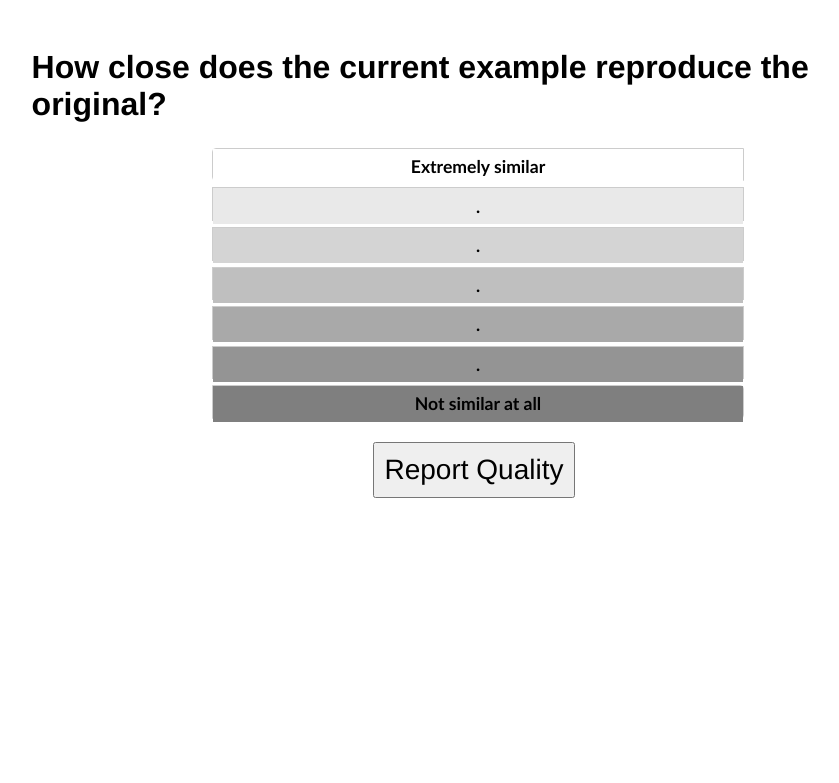
After one commit to andrewhead/hri-project, a Django app: page /rate in a window 1280 px wide. The commit adds this page. Shown: the top 783 px of the page, without its empty margins (166-1005 px from the left). Run offline with Django 3.2, Linux system fonts and the light colour scheme.

Commit message:
Prototypes: #5, added page for rating the quality of the current job

```diff
--- a/proto/p5/fabexample/fabexample/static/fabexample/css/main.css
+++ b/proto/p5/fabexample/fabexample/static/fabexample/css/main.css
@@ -31,12 +31,29 @@ p, h1, h2, h3, h4, h5, h6, label, input {
   width: 80%;
 }
 
-#wait_done_cont {
+#wait_done_cont, #report_quality_cont {
+  margin-top: 20px;
   text-align: center;
 }
 
-#wait_done_button {
+#wait_done_button, #report_quality_button {
   font-size: 28px;
   -moz-appearance: none;
   padding: 10px;
 }
+
+#quality_buttons {
+  width: 60%;
+  margin: 0 auto;
+}
+
+#quality_buttons label.ui-state-active span {
+  border: 2px dotted #0066aa;
+}
+
+#quality_buttons label {
+  width: 100%;
+  height: 3.5ex;
+  margin: 3px;
+  color: black;
+}
--- /dev/null
+++ b/proto/p5/fabexample/fabexample/templates/fabexample/rate.html
@@ -0,0 +1,43 @@
+{% load staticfiles %}
+<html>
+    <head>
+    <meta charset='utf-8' />
+    <title>Rate</title>
+    <link rel='stylesheet' href="{% static "fabexample/css/jquery-ui.css" %}" />
+    <link rel='stylesheet' href="{% static "fabexample/css/main.css" %}" />
+    <script src="{% static "fabexample/js/jquery.min.js" %}"></script>
+    <script src="{% static "fabexample/js/js.cookie.js" %}"></script>
+    <script src="{% static "fabexample/js/jquery-ui.js" %}"></script>
+    <script>
+        $(function() {
+            $('#quality_buttons').buttonset();
+            var labelCount = $('#quality_buttons label').length;
+            $('#quality_buttons label span').each(function(i, v) {
+                $(this).css('background-color', function(i) {
+                    var newBrightness = Math.floor(255 - (128 * (i / (labelCount - 1))));
+                    return 'rgb(' + [newBrightness, newBrightness, newBrightness].join(',') + ')';
+                } (i));
+            });
+        });
+    </script>
+    </head>
+    <body>
+        <div id='main_cont'>
+            <h1>How close does the current example reproduce the original?</h1>
+            <form method='GET' action={% url 'accept' %}>
+                <div id='quality_buttons'>
+                    <input type='radio' id='radio7' name='rating_id' value='7' /><label for='radio7'>Extremely similar</label>
+                    <input type='radio' id='radio6' name='rating_id' value='6' /><label for='radio6'> . </label>
+                    <input type='radio' id='radio5' name='rating_id' value='5' /><label for='radio5'> . </label>
+                    <input type='radio' id='radio4' name='rating_id' value='4' /><label for='radio4'> . </label>
+                    <input type='radio' id='radio3' name='rating_id' value='3' /><label for='radio3'> . </label>
+                    <input type='radio' id='radio2' name='rating_id' value='2' /><label for='radio2'> . </label>
+                    <input type='radio' id='radio1' name='rating_id' value='1' /><label for='radio1'>Not similar at all</label>
+                </div>
+                <div id='report_quality_cont'>
+                    <input type='submit' id='report_quality_button' value="Report Quality" />
+                </div>
+            </form>
+        </div>
+    </body>
+</html>
--- a/proto/p5/fabexample/fabexample/urls.py
+++ b/proto/p5/fabexample/fabexample/urls.py
@@ -4,5 +4,7 @@ from django.contrib import admin
 urlpatterns = [
     url(r'^$', 'fabexample.views.home', name='home'),
     url(r'^wait$', 'fabexample.views.wait', name='wait'),
+    url(r'^rate$', 'fabexample.views.rate', name='rate'),
+    url(r'^accept$', 'fabexample.views.accept', name='accept'),
     url(r'^admin/', include(admin.site.urls)),
 ]
--- a/proto/p5/fabexample/fabexample/views.py
+++ b/proto/p5/fabexample/fabexample/views.py
@@ -15,3 +15,11 @@ def home(request):
 
 def wait(request):
     return render(request, 'fabexample/wait.html', {})
+
+
+def rate(request):
+    return render(request, 'fabexample/rate.html', {})
+
+
+def accept(request):
+    return render(request, 'fabexample/accept.html', {})
```
Also changed, not shown: proto/p5/fabexample/fabexample/templates/fabexample/accept.html (added, +14 -0 lines), proto/p5/fabexample/fabexample/templates/fabexample/wait.html (+4 -4 lines).
